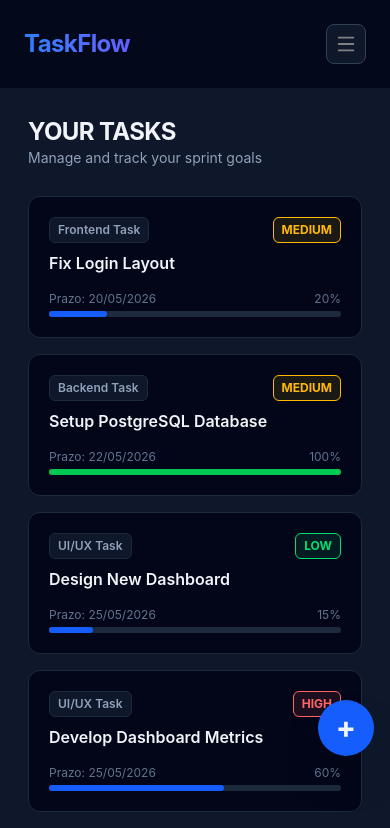
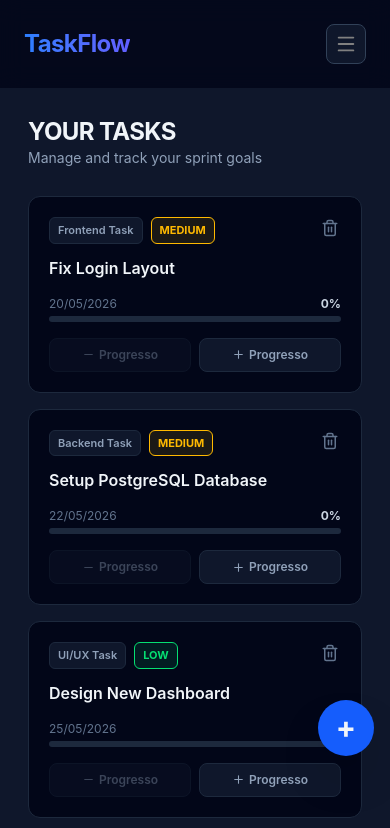
Before and after one commit to rebecafloriano/tasks-app, a React (Vite) app: page / in a window 390 px wide. Shown: the top 828 px of the page. Built offline with nearby package versions, Linux system fonts and the light colour scheme.

Commit message:
feat: implementa exclusão de tarefas, toasts da sonner e melhorias de responsividade

```diff
--- a/package.json
+++ b/package.json
@@ -12,7 +12,8 @@
   "dependencies": {
     "lucide-react": "^1.16.0",
     "react": "^19.2.6",
-    "react-dom": "^19.2.6"
+    "react-dom": "^19.2.6",
+    "sonner": "^2.0.7"
   },
   "devDependencies": {
     "@eslint/js": "^10.0.1",
--- a/src/App.tsx
+++ b/src/App.tsx
@@ -4,21 +4,21 @@ import { type Task, type FilterType } from './types/taskProps';
 import { useState, useEffect } from 'react';
 import { FilterSidebar } from './components/FilterSidebar';
 import { AddTaskModal } from './components/AddTaskModal';
+import { Toaster, toast } from 'sonner'
 
 
 export default function App() {
-  const [tasks, setTasks] = useState<Task[]>(()=> {
-    const savedTasks = localStorage.getItem('@TaskFlow: tasks')
+  const [tasks, setTasks] = useState<Task[]>(() => {
+    const savedTasks = localStorage.getItem('@TaskFlow:tasks')
 
-    if(savedTasks) {
+    if (savedTasks) {
       return JSON.parse(savedTasks)
     }
     return [
-      { id: "1", title: "Fix Login Layout", category: "Frontend Task", priority: "MEDIUM", progress: 20, date: "2026-05-20" },
-      { id: "2", title: "Setup PostgreSQL Database", category: "Backend Task", priority: "MEDIUM", progress: 100, date: "2026-05-22" },
-      { id: "3", title: "Design New Dashboard", category: "UI/UX Task", priority: "LOW", progress: 15, date: "2026-05-25" },
-      { id: "4", title: "Develop Dashboard Metrics", category: "UI/UX Task", priority: "HIGH", progress: 60, date: "2026-05-25" },
-      { id: "5", title: "Refactor Auth Middleware", category: "Backend Task", priority: "HIGH", progress: 0, date: "2026-05-28" }
+      { id: "1", title: "Fix Login Layout", category: "Frontend Task", priority: "MEDIUM", progress: 0, date: "2026-05-20" },
+      { id: "2", title: "Setup PostgreSQL Database", category: "Backend Task", priority: "MEDIUM", progress: 0, date: "2026-05-22" },
+      { id: "3", title: "Design New Dashboard", category: "UI/UX Task", priority: "LOW", progress:0, date: "2026-05-25" },
+
 
     ]
   })
@@ -49,8 +49,39 @@ export default function App() {
     setTasks((prevTasks) => [finalTask, ...prevTasks])
   }
 
+  const handlePlusProgress = (id: string | number) => {
+    setTasks(prevTasks =>
+      prevTasks.map(task => {
+        if (task.id === id) {
+          const nextProgress = task.progress >= 100 ? 100 : task.progress + 25;
+          return { ...task, progress: nextProgress };
+        }
+        return task;
+      })
+    );
+  };
+  const handleMinusProgress = (id: string | number) => {
+    setTasks(prevTasks => prevTasks.map(task => {
+      if (task.id === id) {
+        const nextProgress = task.progress === 0 ? 0 : task.progress - 25
+        return { ...task, progress: nextProgress }
+      }
+      return task
+    }))
+  }
+
+  const handleDelete = (id: string | number) => {
+    const userConfirmed = window.confirm("Tem certeza de que quer excluir a tarefa?")
+    if (!userConfirmed) return
+
+    setTasks(prevTasks => prevTasks.filter(task => task.id !== id))
+    toast.success("Tarefa eliminada com sucesso!")
+
+  }
+
   return (
     <div className="flex flex-col bg-slate-900 text-slate-100 font-sans min-h-dvh w-full">
+      <Toaster position="top-center" richColors />
 
 
       <header className="lg:py-4 sticky top-0 z-40 backdrop-blur-md bg-slate-950/80">
@@ -123,7 +154,13 @@ export default function App() {
           <section className='grid grid-cols-1 gap-4 md:grid-cols-2 lg:grid-cols-3 w-full'>
             {filteredTasks.length > 0 ? (
               filteredTasks.map((item) => (
-                <TaskCard key={item.id} task={item} />
+                <TaskCard
+                  key={item.id}
+                  task={item}
+                  plusProgress={handlePlusProgress}
+                  minusProgress={handleMinusProgress}
+                  onDelete={handleDelete}
+                />
               ))
             ) : (
 
@@ -139,17 +176,18 @@ export default function App() {
             )}
           </section>
 
-            <AddTaskModal
-              isOpen={isOpenModalAdd}
-              onClose={()=>setIsOpenModalAdd(false)}
-              onAddTask={handleAddTask}
-            />
+          <AddTaskModal
+            isOpen={isOpenModalAdd}
+            onClose={() => setIsOpenModalAdd(false)}
+            onAddTask={handleAddTask}
+          />
 
 
         </div>
 
 
-        <button onClick={() => setIsOpenModalAdd(true)} className='fixed bottom-22 right-4 md:bottom-24 xl:right-[calc((100vw-1280px)/2+24px)] bg-blue-600 hover:bg-blue-700 active:scale-95 rounded-full md:w-16 md:h-16 w-14 h-14 items-center justify-center shadow-2xl flex cursor-pointer z-40 transition-all'>
+        <button onClick={() => setIsOpenModalAdd(true)}
+          className='fixed bottom-22 right-4 md:bottom-24 xl:right-[calc((100vw-1280px)/2+24px)] bg-blue-600 hover:bg-blue-700 active:scale-95 rounded-full md:w-16 md:h-16 w-14 h-14 items-center justify-center shadow-2xl flex cursor-pointer z-40 transition-all'>
           <span className='text-3xl md:text-4xl font-bold leading-none select-none -mt-0.5'>+</span>
         </button>
 
--- a/src/components/TaskCard.tsx
+++ b/src/components/TaskCard.tsx
@@ -1,8 +1,19 @@
 import type { CardProps } from "../types/taskProps"
+import { Plus, Minus, Trash2 } from 'lucide-react'
 import { formatDate } from "../utils/formatDate";
-export const TaskCard = ({ task, ...props }: CardProps) => {
+
+
+export const TaskCard = ({ task, plusProgress, minusProgress, onDelete }: CardProps & {
+    plusProgress: (id: string | number) => void
+    minusProgress: (id: string | number) => void
+    onDelete: (id: string | number) => void
+}) => {
 
     const progressValue = task.progress ?? 0;
+
+    const isExpired = task.date
+        ? new Date(task.date).setHours(23, 59, 59, 999) < Date.now()
+        : false;
 
     const getPriorityStyles = (priority: 'HIGH' | 'MEDIUM' | 'LOW') => {
         switch (priority) {
@@ -18,18 +29,76 @@ export const TaskCard = ({ task, ...props }: CardProps) => {
     }
 
     return (
-        <div className="border border-slate-800 bg-slate-950 p-5 rounded-xl hover:border-slate-700 hover:bg-slate-800/80 transition-all duration-200">
-            <div className="flex justify-between mb-2">
-                <span className="rounded-md border border-slate-800 py-1 px-2  bg-slate-900 font-semibold text-slate-400 text-xs">{task.category}</span>
-                <span className={`rounded-md border py-1 px-2  font-bold text-xs uppercase ${getPriorityStyles(task.priority)}`}>{task.priority}</span>
+        <div className="relative border border-slate-800 bg-slate-950 p-5 rounded-xl hover:border-slate-700 hover:bg-slate-800/80 transition-all duration-200 flex flex-col justify-between min-h-55]">
+
+            <div>
+
+                <div className="flex flex-wrap gap-2 items-center pr-8 mb-3">
+                    <span className="rounded-md border border-slate-800 py-1 px-2 bg-slate-900 font-semibold text-slate-400 text-[11px]">
+                        {task.category}
+                    </span>
+                    <span className={`rounded-md border py-1 px-2 font-bold text-[11px] uppercase ${getPriorityStyles(task.priority)}`}>
+                        {task.priority}
+                    </span>
+
+
+                    <button
+                        type="button"
+                        className="absolute top-4 right-4 p-1.5 hover:bg-red-500/10 text-slate-500 hover:text-red-400 rounded-lg transition-colors cursor-pointer"
+                        onClick={() => onDelete(task.id)}
+                        title="Excluir tarefa"
+                    >
+                        <Trash2 size={18} />
+                    </button>
+                </div>
+
+
+                <h3 className="font-semibold text-base mb-4 text-slate-100 line-clamp-2 pr-4">
+                    {task.title || "Tarefa Sem Título"}
+                </h3>
             </div>
-            <h3 className="font-semibold text-base mb-4">{task.title || "Fix Login Layout"}</h3>
-            <div className="flex justify-between mb-1 text-xs text-slate-500">
-                <span>Prazo: {task.date ? formatDate(task.date) : "Sem prazo"}</span>
-                <span>{task.progress}%</span>
-            </div>
-            <div className=" w-full h-1.5 rounded-2xl bg-slate-800">
-                <div className={`${progressValue === 100 ? "bg-green-500" : "bg-blue-600"}  h-1.5 rounded-2xl  transition-all duration-300`} style={{ width: `${progressValue}%` }}>
+
+            <div className="mt-auto w-full">
+                <div className="flex justify-between items-end mb-1 text-xs text-slate-500">
+                    <div className="max-w-[75%]">
+                        {isExpired && task.progress === 100 ? (
+                            <span className="text-slate-400">
+                                {task.date ? formatDate(task.date) : "Sem prazo"} <span className="text-emerald-500 font-medium">(Concluído com atrazo)</span>
+                            </span>
+                        ) : (
+                            <span className={isExpired && progressValue < 100 ? "text-red-400 font-medium animate-pulse" : "text-slate-500"}>
+                                {task.date ? formatDate(task.date) : "Sem prazo"}
+                            </span>
+                        )}
+                    </div>
+                    <span className="font-bold text-slate-300">{task.progress}%</span>
+                </div>
+
+                <div className="w-full h-1.5 rounded-2xl bg-slate-800 mb-4 overflow-hidden">
+                    <div
+                        className={`${progressValue === 100 ? "bg-green-500" : "bg-blue-600"} h-1.5 rounded-2xl transition-all duration-300`}
+                        style={{ width: `${progressValue}%` }}
+                    />
+                </div>
+
+                {/* Botões de Ação Dinâmicos */}
+                <div className="flex gap-2 items-center w-full">
+                    <button
+                        onClick={() => minusProgress(task.id)}
+                        disabled={progressValue === 0}
+                        className="flex-1 flex items-center justify-center gap-1 py-2 rounded-lg bg-slate-900 border border-slate-800 text-slate-400 hover:text-red-500 hover:border-red-500/30 disabled:opacity-40 disabled:hover:text-slate-400 disabled:hover:border-slate-800 transition-all text-xs font-semibold cursor-pointer"
+                    >
+                        <Minus size={13} />
+                        <span>Progresso</span>
+                    </button>
+                    <button
+                        onClick={() => plusProgress(task.id)}
+                        disabled={progressValue === 100}
+                        className="flex-1 flex items-center justify-center gap-1 py-2 rounded-lg bg-slate-900 border border-slate-800 text-slate-400 hover:text-blue-500 hover:border-blue-500/30 disabled:opacity-40 disabled:hover:text-slate-400 disabled:hover:border-slate-800 transition-all text-xs font-semibold cursor-pointer"
+                    >
+                        <Plus size={13} />
+                        <span>Progresso</span>
+                    </button>
                 </div>
             </div>
 
```
Also changed, not shown: src/components/AddTaskModal.tsx (+47 -13 lines), 1 other file (tests, documents, lock files or other folders).
